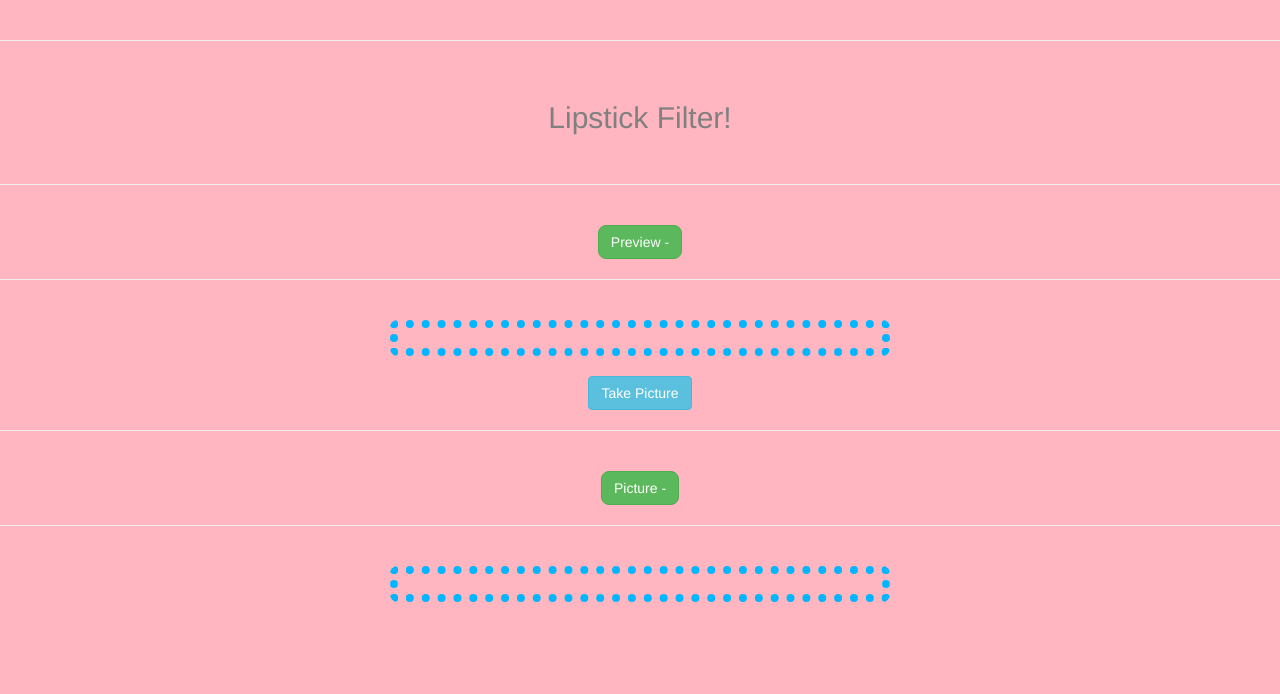
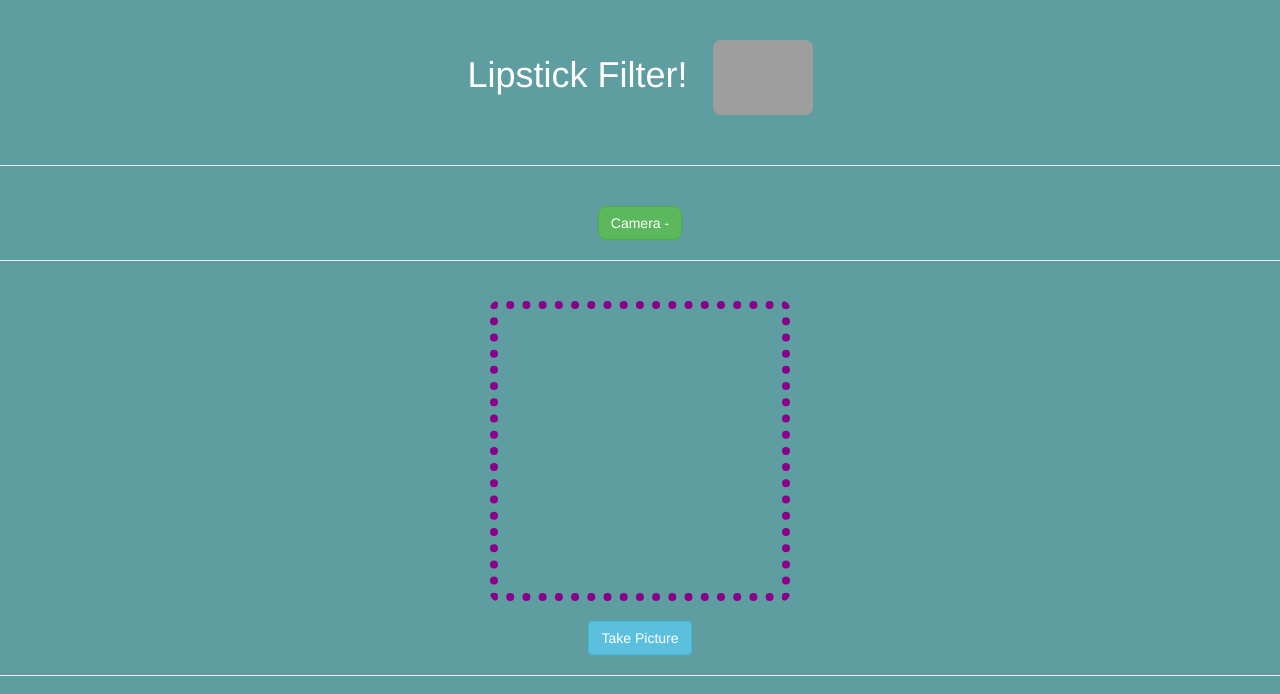
Before and after one commit to bkcoder09/Filter-Web-App, a plain HTML site: page index.html in a window 1280 px wide. Drawn offline with nearby package versions, Linux system fonts and the light colour scheme; grey boxes are pictures that could not be loaded.

Commit message:
Add files via upload

```diff
--- a/index.html
+++ b/index.html
@@ -9,34 +9,25 @@
         <script src="https://unpkg.com/ml5@0.4.3/dist/ml5.min.js"></script>
         <script src="https://cdnjs.cloudflare.com/ajax/libs/webcamjs/1.0.26/webcam.js"></script>
     </head>
-    <body style="background-color:lightpink;">
+    <body style="background-color:cadetblue;">
         <center>
+            <br>
+            <h1 style="color:white;"> Lipstick Filter! <img src="Lipstick Pic.gif" style="width:100px; border-radius:8px; margin-left:15px;"> </h2>
             <br>
             <hr>
             <br>
-            <h2 style="color:grey;"> Lipstick Filter! </h2>
+            <label class="btn btn-success" style="border-radius:8px;"> Camera - </label>
             <br>
             <hr>
             <br>
-            <label class="btn btn-success" style="border-radius:8px;"> Preview - </label>
+            <div id="camera" style="width:300px; height:300px; border-width:8px; border-style:dotted; border-radius:8px; border-color:darkmagenta;">
+            <br>
+            </div>
+            <br>
+            <button type="button" class="btn btn-info" onclick="takePic()"> Take Picture </button>
             <br>
             <hr>
             <br>
-            <div id="camera" style="width:500px; border-width:8px; border-style:dotted; border-radius:8px; border-color:rgb(0, 183, 255);">
-            <br>
-            </div>
-            <br>
-            <button type="button" class="btn btn-info" onclick="takeDaPicture()"> Take Picture </button>
-            <br>
-            <hr>
-            <br>
-            <label class="btn btn-success" style="border-radius:8px;"> Picture - </label>
-            <br>
-            <hr>
-            <br>
-            <div id="result" style="width:500px; border-width:8px; border-style:dotted; border-radius:8px; border-color:rgb(0, 183, 255);">
-            <br>
-            </div>
         </center>
     </body>
 </html>
```
Also changed, not shown: main.js (+27 -3 lines), Backup Link.txt (added), Link.txt (added), Pretty Pink.png (added), 1 other file.
